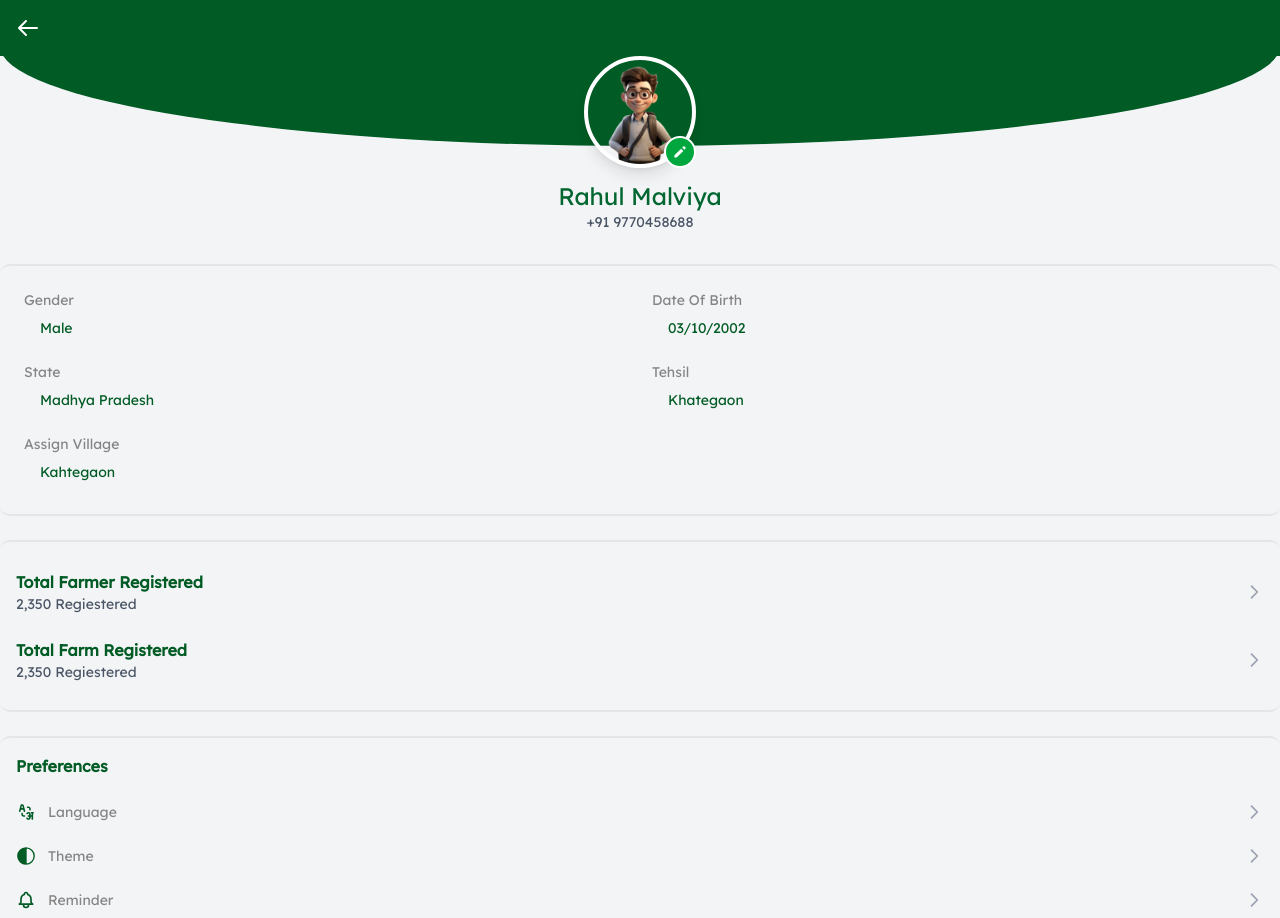
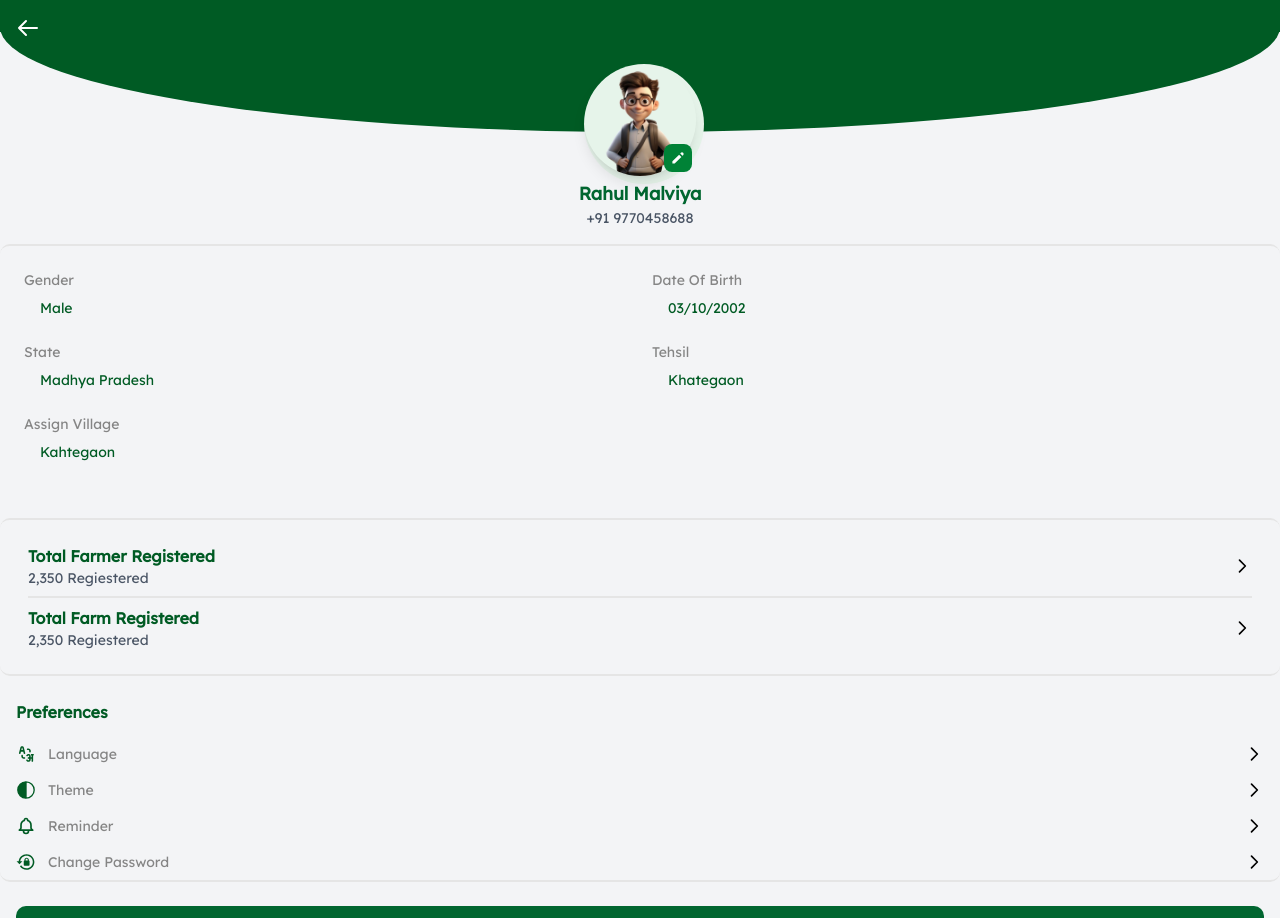
Before and after one commit to Nikeshjaiswal55/Ashaa-PWA, a React (Vite) app: page /profile in a window 1280 px wide. Shown: the top 918 px of the page. Built offline with nearby package versions, Linux system fonts and the light colour scheme.

Commit message:
fix: update image dimensions and border colors in various components; adjust layout and styling for better UI consistency

```diff
--- a/src/components/Card/index.tsx
+++ b/src/components/Card/index.tsx
@@ -203,7 +203,7 @@ export const HomeHeroSectionCard: React.FC<HomeHeroSectionCardProps> = ({ imageU
   return (
     <div className="relative w-full h-30  overflow-hidden flex items-center bg-white">
       <div className="absolute top-0 right-0 h-full w-3/5">
-        <img src={imageUrl} alt="Smart Farming" className="h-40 w-full object-cover" />
+        <img src={imageUrl} alt="Smart Farming" className="h-50 w-full object-cover" />
         <div className="absolute top-0 left-0 h-full w-1/2 bg-gradient-to-l  from-transparent via-white/60 to-white" />
       </div>
       <div className="absolute bottom-0 left-0 h-1/7 w-full bg-gradient-to-t from-white/80 to-transparent"></div>
--- a/src/components/Layout/index.tsx
+++ b/src/components/Layout/index.tsx
@@ -16,6 +16,7 @@ const Layout: React.FC<LayoutProps> = ({ children }) => {
     '/DataCollectionForm/FarmDetails',
     '/profile',
     '/onboarding/farmer',
+    '/onboarding/farm',
 
     // '/DataCollectionForm/farmer'
   ];
--- a/src/components/ui/inputs/ImageUploadInput.tsx
+++ b/src/components/ui/inputs/ImageUploadInput.tsx
@@ -29,7 +29,7 @@ const ImageUploadInput = <T extends object>({
       <div>
         <label className="block text-lg font-semibold w-full text-green-800 mb-2">{label}</label>
         <div
-          className={`flex justify-center items-center w-full h-[81px] ${height} border-[2px] border-gray-500 border-dashed rounded-lg cursor-pointer transition-colors
+          className={`flex justify-center items-center w-full h-[81px] ${height} border-[2px] border-[#858585] border-dashed rounded-lg cursor-pointer transition-colors
           ${
             touched[name as keyof typeof touched] && errors[name as keyof typeof errors]
               ? 'border-red-400 bg-red-50 hover:bg-red-100'
--- a/src/components/ui/inputs/TextInput.tsx
+++ b/src/components/ui/inputs/TextInput.tsx
@@ -55,7 +55,6 @@ const TextInput = <T extends object>({
             {typeof rightIcon === 'string' ? <img src={rightIcon} alt="location" /> : rightIcon}
           </div>
         )}
-
         <ErrorMessage name={name} component="div" className="text-red-500 text-xs mt-1" />
       </div>
     </>
--- a/src/pages/DataCollectionForm/FarmDetails/index.tsx
+++ b/src/pages/DataCollectionForm/FarmDetails/index.tsx
@@ -5,6 +5,7 @@ import * as Yup from 'yup';
 import { Form, Formik, FormikHelpers } from 'formik';
 
 import image from '../../../assets/header/image.png';
+import '../form.css';
 // forms import
 import FarmStep1 from './components/farmStep1';
 import FarmStep2 from './components/farmStep2';
--- a/src/pages/DataCollectionForm/FarmerDetails/components/farmerStep2.tsx
+++ b/src/pages/DataCollectionForm/FarmerDetails/components/farmerStep2.tsx
@@ -38,7 +38,7 @@ const FarmerStep2: React.FC<FarmerStep2Props> = ({ values, errors, touched, setF
               Upload Experience Video{' '}
             </label>
             <div
-              className={`flex flex-col justify-center items-center  h-[81px] border-2 border-gray-500 border-dashed rounded-lg cursor-pointer transition-colors ${
+              className={`flex flex-col justify-center items-center  h-[81px] border-2 border-[#858585] border-dashed rounded-lg cursor-pointer transition-colors ${
                 touched.farmerVideo && errors.farmerVideo
                   ? 'border-red-400 bg-red-50 hover:bg-red-100'
                   : 'border-gray-300 bg-gray-50 hover:bg-gray-100'
--- a/src/pages/DataCollectionForm/FarmerDetails/index.tsx
+++ b/src/pages/DataCollectionForm/FarmerDetails/index.tsx
@@ -9,7 +9,6 @@ import image from '../../../assets/header/image.png';
 import '../form.css';
 // import '@fontsource/lexend'; // Lexend font default weight 400
 // import '@fontsource/lexend-deca'; // Lexend Deca font
-import '../form.css';
 import FarmerStep1 from './components/farmerStep1';
 import FarmerStep2 from './components/farmerStep2';
 import FarmerStep3 from './components/farmerStep3';
@@ -374,7 +373,7 @@ export const FarmerDetailsForm: React.FC = () => {
           {[1, 2, 3, 4, 5, 6].map((s) => (
             <React.Fragment key={s}>
               <div
-                className={`w-5 h-5 sm:w-5 sm:h-5 rounded-full flex items-center justify-center text-sm font-semibold ${
+                className={`w-5 h-5 sm:w-5 sm:h-5 rounded-full flex items-center justify-center text-sm font-normal ${
                   s <= step ? 'bg-[#005B24] text-white ' : 'bg-gray-400 text-white'
                 }`}
               >
--- a/src/pages/DataCollectionForm/form.css
+++ b/src/pages/DataCollectionForm/form.css
@@ -1,6 +1,6 @@
-/* body {
+body {
   font-family: 'Lexend';
-} */
+}
 .steps-heading {
   font-family: 'Lexend Deca';
   font-weight: 600;
--- a/src/pages/Profile/index.tsx
+++ b/src/pages/Profile/index.tsx
@@ -59,7 +59,7 @@ const ReminderIcon = () => (
 // const ChangePasswordIcon = () => <svg className="w-5 h-5 text-[#858585]" fill="none" stroke="currentColor" viewBox="0 0 24 24" xmlns="http://www.w3.org/2000/svg"><path strokeLinecap="round" strokeLinejoin="round" strokeWidth="2" d="M15 7a2 2 0 012 2m4 0a6 6 0 01-7.743 5.743L11 17H9v2H7v2H5v-2H3v-2H1v-4a6 6 0 017.743-5.743L13 5h2v2h2v2m-6 4h4m-2 2v2m-2-2H9m2-2V9m0 0H9m2 2h2"></path></svg>; // Placeholder
 const ChevronRightIcon = () => (
   <svg
-    className="w-5 h-5 text-gray-400"
+    className="w-5 h-5 text-black"
     fill="none"
     stroke="currentColor"
     viewBox="0 0 24 24"
@@ -73,39 +73,59 @@ const ProfilePage = () => {
   return (
     <div className="min-h-screen bg-gray-100 flex flex-col">
       {/* Header */}
-      <div className="bg-[#005B24] p-4 text-white flex items-center z-20">
-        <button className="mr-4" onClick={() => window.history.back()}>
+      <div className="bg-[#005B24] h-[10px] p-4 text-white flex items-center z-20">
+        <button className="mr-4 pt-6" onClick={() => window.history.back()}>
           <BackArrowIcon />
         </button>
       </div>
 
       {/* Profile Info */}
-      <div className="relative  pb-24">
+      <div className="relative  pb-20">
         <div
-          className="bg-[#005B24] h-[200px] w-[100%] absolute "
+          className="bg-[#005B24] h-[210px] w-[100%] absolute "
           style={{
             top: '-110px',
-            borderRadius: '100%',
+            borderRadius: '90%',
           }}
         ></div>
         <div className="flex flex-col items-center">
-          <div className="relative ">
+          <div className="relative z-20 flex items-center justify-center mt-8">
+            {/* Light green circle background */}
+            <div
+              className="absolute"
+              style={{
+                width: '120px',
+                height: '120px',
+                background: '#E6F4EA', // light green
+                borderRadius: '50%',
+                top: 0,
+                left: 0,
+                right: 0,
+                margin: 'auto',
+                zIndex: 1,
+              }}
+            ></div>
+            {/* Profile image */}
             <img
-              className="w-28 h-28 rounded-full border-4 border-white shadow-lg"
-              src={ProfileImg} // Replace with actual image URL
+              className="w-28 h-28 rounded-full shadow-lg relative z-10"
+              src={ProfileImg}
               alt="Rahul Malviya"
             />
-            <button className="absolute bottom-0 right-0 bg-green-600 p-1.5 rounded-full border-2 border-white">
+            {/* Edit icon button (if needed) */}
+            <button
+              className="absolute bottom-1 right-1 bg-green-700 rounded-md flex items-center justify-center z-20"
+              style={{ width: 28, height: 28 }}
+            >
               <EditIcon />
             </button>
           </div>
-          <h1 className="text-2xl title font-lexend text-green-800 mt-3">Rahul Malviya</h1>
+          <h1 className="text-lg  font-semibold text-green-800 mt-1">Rahul Malviya</h1>
           <p className="text-gray-600 text-sm">+91 9770458688</p>
         </div>
       </div>
 
       {/* Details Section */}
-      <div className="-mt-16 border-t-2 p-6 rounded-lg border-b-2 mb-6 ">
+      <div className="-mt-16 border-t-2 p-6 rounded-lg  mb-6 ">
         <div className="grid grid-cols-2 gap-x-6 gap-y-4 text-sm">
           <div>
             <label className="block text-[#858585]">Gender</label>
@@ -141,15 +161,15 @@ const ProfilePage = () => {
       </div>
 
       {/* Stats Section */}
-      <div className="border-t-2 p-4 rounded-lg border-b-2 mb-6 text-sm">
-        <div className="flex justify-between items-center py-3">
+      <div className="border-t-2 p-4 px-7 rounded-lg border-b-2 mb-6 text-sm">
+        <div className="flex justify-between border-b-2 items-center py-2">
           <div>
             <h3 className="font-semibold text-base text-[#005B24]">Total Farmer Registered</h3>
             <p className="text-gray-600">2,350 Regiestered</p>
           </div>
           <ChevronRightIcon />
         </div>
-        <div className="flex justify-between items-center py-3">
+        <div className="flex justify-between items-center py-2">
           <div>
             <h3 className="font-semibold text-base text-[#005B24]">Total Farm Registered</h3>
             <p className="text-gray-600">2,350 Regiestered</p>
@@ -159,31 +179,31 @@ const ProfilePage = () => {
       </div>
 
       {/* Preferences Section */}
-      <div className="border-t-2 p-4 rounded-lg border-b-2 mb-6 text-sm">
+      <div className=" px-4 rounded-lg border-b-2 mb-6 text-sm">
         <h3 className="text-base font-semibold text-[#005B24] mb-3">Preferences</h3>
         <ul>
-          <li className="flex justify-between items-center py-3 ">
+          <li className="flex justify-between items-center py-2 ">
             <div className="flex items-center">
               <img src={languageIcon} alt="language" className="w-5 h-5" />
               <span className="ml-3 text-[#858585]">Language</span>
             </div>
             <ChevronRightIcon />
           </li>
-          <li className="flex justify-between items-center py-3 ">
+          <li className="flex justify-between items-center py-2 ">
             <div className="flex items-center">
               <img src={themeIcon} alt="theme" className="w-5 h-5" />
               <span className="ml-3 text-[#858585]">Theme</span>
             </div>
             <ChevronRightIcon />
           </li>
-          <li className="flex justify-between items-center py-3 ">
+          <li className="flex justify-between  items-center py-2 ">
             <div className="flex items-center">
               <ReminderIcon />
               <span className="ml-3 text-[#858585]">Reminder</span>
             </div>
             <ChevronRightIcon />
           </li>
-          <li className="flex justify-between items-center py-3">
+          <li className="flex justify-between items-center py-2">
             <div className="flex items-center">
               <img src={lockIcon} alt="change password" className="w-5 h-5" />
               <span className="ml-3 text-[#858585]">Change Password</span>
@@ -195,7 +215,7 @@ const ProfilePage = () => {
 
       {/* Log Out Button */}
       <div className="px-4 pb-6 mt-auto">
-        <button className="w-full bg-green-800 text-white py-3 rounded-lg font-semibold text-base">
+        <button className="w-full bg-green-800 text-white py-2 rounded-lg font-semibold text-base">
           Log Out
         </button>
       </div>
```
